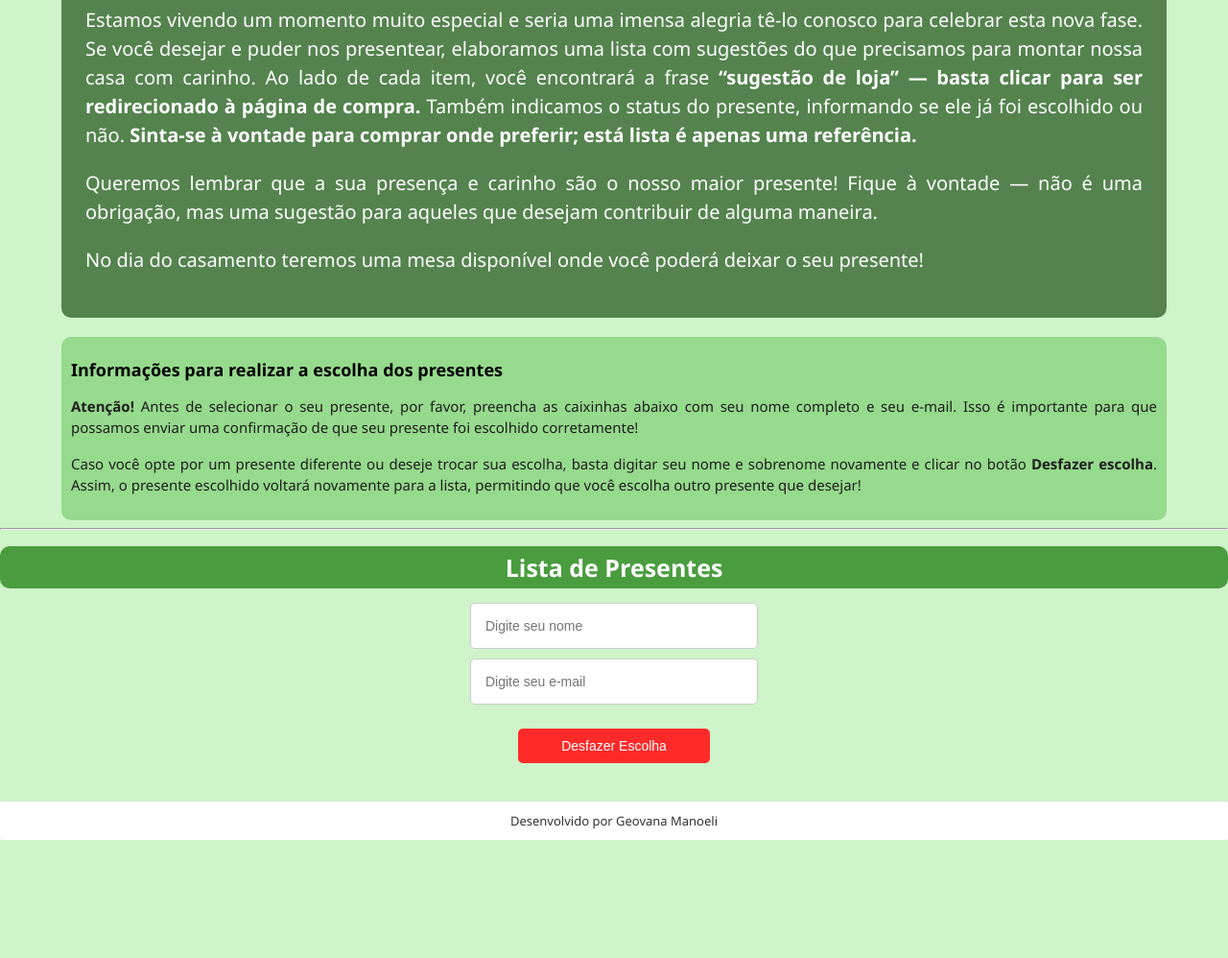
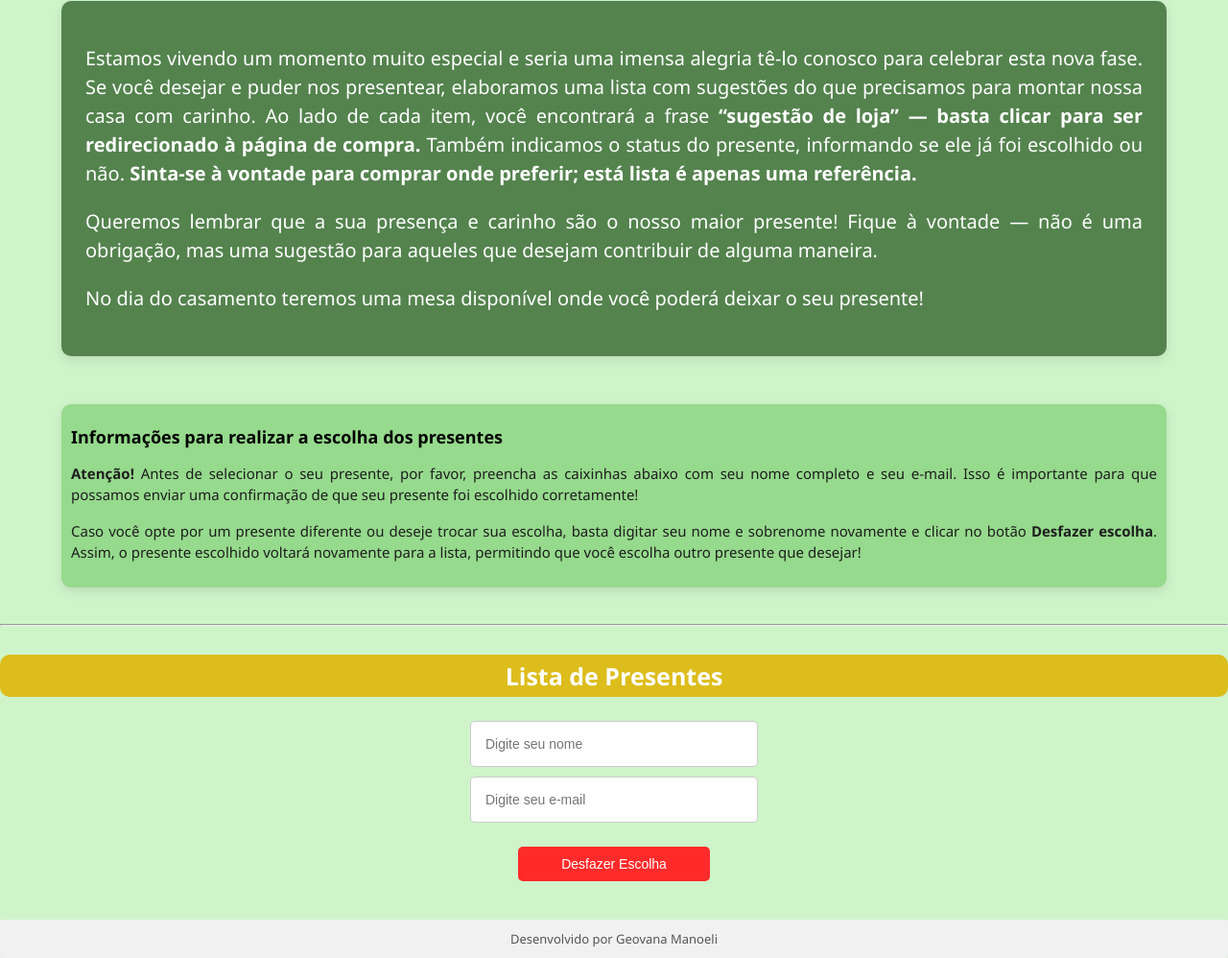
Before and after one commit to Geovana-Manu/lista-presentes, a plain HTML site: page index.html in a window 1280 px wide. Shown: the part 372-1370 px from the top of the page at 96% size. Before the commit the page ends 1247 px from the top, so only its background shows below. Drawn offline with nearby package versions, Linux system fonts and the light colour scheme; no server answers.

Commit message:
destalhes de cor

```diff
--- a/style/style.css
+++ b/style/style.css
@@ -10,14 +10,18 @@ body {
     color: #333;
 }
 
+.h1-Principal{
+    margin-top: 30px;
+}
+
 .h1-Principal h1 {
     text-align: center;
     color: #ffffff;
-    background-color: #4a9d3f;
+    background-color: #dcbd1c;
     border-radius: 10px;
     font-size: 25px;
     padding: 5px;
-    margin-bottom: 10px;
+    margin-bottom: 20px;
 }
 
 .inputs {
@@ -134,7 +138,7 @@ button:hover {
     width: 100%;
     margin: 0 auto;
     max-width: 900px;
-    margin-bottom: 30px;
+    margin-bottom: 70px;
 }
 
 .imgCapa img{
@@ -142,6 +146,7 @@ button:hover {
     height: auto;
     display: block;
     max-width: 400px;
+    box-shadow: 0 4px 20px rgba(0,0,0,0.1);
 }
 
 .infos{
@@ -160,7 +165,8 @@ button:hover {
     margin: 0 auto;
     padding: 10px;
     border-radius: 10px;
-
+    box-shadow: 0 4px 12px rgba(0,0,0,0.1);
+    margin-bottom: 30px;
 }
 
 .infosPedido p{
@@ -183,6 +189,8 @@ button:hover {
     background-color: #54834e;
     padding: 25px;
     border-radius: 10px;
+    box-shadow: 0 4px 12px rgba(0,0,0,0.1);
+    margin-bottom: 30px;
 }
 
 .textoGratidao p{
@@ -199,7 +207,8 @@ footer{
     width: 100%;
     height: 40px;
     padding: 5px;
-    background-color: #fff;
+    background-color: #f1f1f1;
+    color: #555;
     display: flex;
     text-align: center;
     align-items: center;
```
